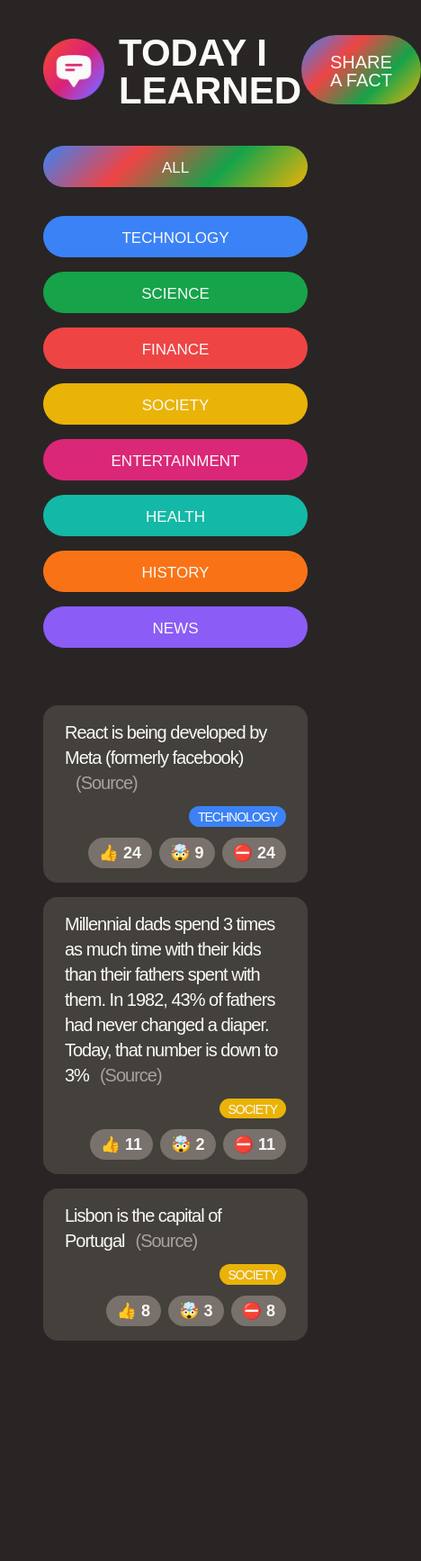
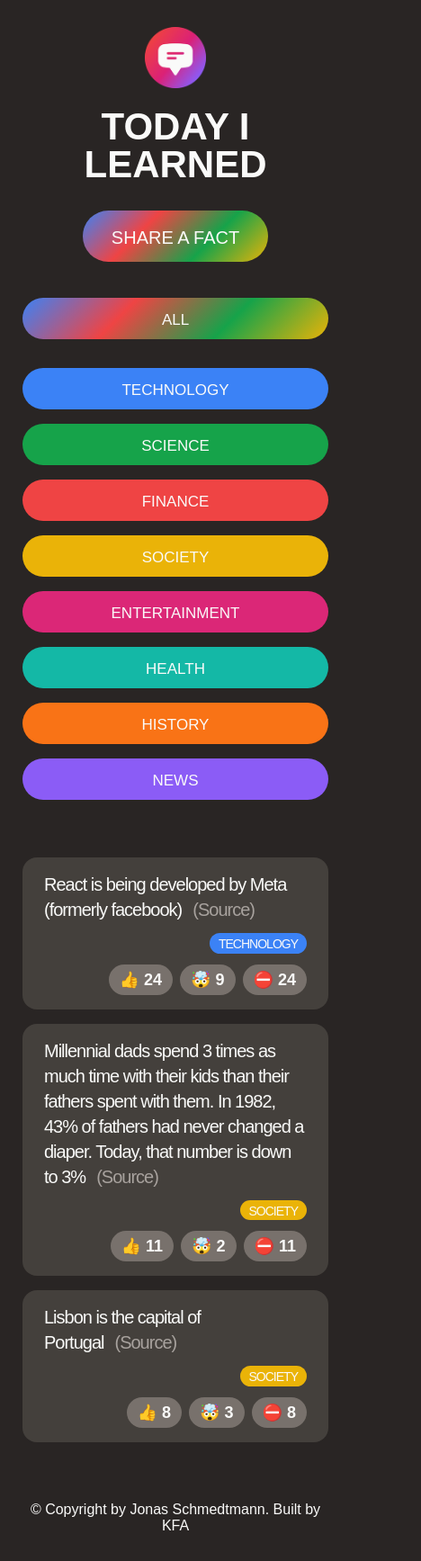
Before and after one commit to Kavin-crew/crash-course-fullstack-react, a React (Create React App) app in the folder today-i-learned/: page / in a window 390 px wide. Shown: the whole page at 90% size, 468 px wide, since content can reach past the window. Before the commit the page ends 1538 px from the top, so only its background shows below. Built offline with nearby package versions, Linux system fonts and the light colour scheme; a web font is replaced by a local one.

Commit message:
add footer, new fact, updated new form

```diff
--- a/today-i-learned/src/App.js
+++ b/today-i-learned/src/App.js
@@ -47,14 +47,21 @@ const initialFacts = [
 ];
 function App() {
   const [showForm, setShowForm] = useState(false);
+  const [facts, setFacts] = useState(initialFacts);
+
   return (
     <>
       <Header showForm={showForm} setShowForm={setShowForm} />
-      {showForm ? <NewFactForm /> : null}
+      {showForm ? (
+        <NewFactForm setFacts={setFacts} setShowForm={setShowForm} />
+      ) : null}
       <main className="main">
         <CategoryFilter />
-        <FactList />
+        <FactList facts={facts} />
       </main>
+      <footer>
+        <Footer />
+      </footer>
     </>
   );
 }
@@ -94,8 +101,88 @@ function Header({ showForm, setShowForm }) {
   );
 }
 
-function NewFactForm() {
-  return <form className="fact-form"></form>;
+// to check if url input is valid url
+function isValidHttpUrl(string) {
+  let url;
+  try {
+    url = new URL(string);
+  } catch (_) {
+    return false;
+  }
+  return url.protocol === 'http:' || url.protocol === 'https:';
+}
+
+function NewFactForm({ setFacts, setShowForm }) {
+  const [text, setText] = useState('');
+  const [source, setSource] = useState('http://example.com');
+  const [category, setCategory] = useState('');
+  const textLength = text.length;
+
+  function handleSubmit(e) {
+    // 1. Prevent browser reload
+    e.preventDefault();
+
+    // 2. Check if data is valid.
+    // if so, create new fact
+    if (text && isValidHttpUrl(source) && category && textLength <= 200) {
+      console.log('there is data');
+    }
+
+    // 3. Create a new fact object
+    const newFact = {
+      id: Math.round(Math.random() * 1000000),
+      // in javascript, if the key and value is same example text : text,
+      // we can simple use text alone, same goes to source and category
+      text,
+      source,
+      category,
+      votesInteresting: 0,
+      votesMindblowing: 0,
+      votesFalse: 0,
+      createdIn: new Date().getFullYear(),
+    };
+
+    // 4. Add the new fact to the UI: add the fact to state
+    setFacts(facts => [newFact, ...facts]);
+    // 5. Reset input fields
+    setText('');
+    setSource('');
+    setCategory('');
+
+    // 6. Close the form
+    setShowForm(false);
+
+    console.log(text, source, category);
+  }
+
+  return (
+    <form className="fact-form" onSubmit={handleSubmit}>
+      <input
+        type="text"
+        placeholder="Share a fact with the world..."
+        value={text}
+        onChange={e => {
+          setText(e.target.value);
+        }}
+      />
+      <span>{200 - textLength}</span>
+      <input
+        type="text"
+        placeholder="http://example.com"
+        value={source}
+        onChange={e => setSource(e.target.value)}
+      />
+      <select value={category} onChange={e => setCategory(e.target.value)}>
+        <option value="">Choose category:</option>
+        {CATEGORIES.map(cat => (
+          <option key={cat.name} value={cat.name}>
+            {cat.name.charAt(0).toUpperCase() + cat.name.slice(1)}
+          </option>
+        ))}
+      </select>
+      <button className="btn btn-large">Post</button>
+    </form>
+  );
 }
 
 function CategoryFilter() {
@@ -121,9 +208,7 @@ function CategoryFilter() {
   );
 }
 
-function FactList() {
-  const facts = initialFacts;
-
+function FactList({ facts }) {
   return (
     <section>
       <ul className="facts-list">
@@ -167,4 +252,29 @@ function Fact({ fact }) {
   );
 }
 
+function Footer() {
+  return (
+    <p className="copyright">
+      <span>&copy; Copyright by </span>
+      <a
+        className="twitter-link"
+        target="_blank"
+        href="https://twitter.com/jonasschmedtman"
+        rel="noreferrer"
+      >
+        Jonas Schmedtmann
+      </a>
+      <span>. Built by </span>
+      <a
+        className="github"
+        target="_blank"
+        href="https://github.com/Kavin-crew"
+        rel="noreferrer"
+      >
+        KFA
+      </a>
+    </p>
+  );
+}
+
 export default App;
--- a/today-i-learned/src/style.css
+++ b/today-i-learned/src/style.css
@@ -11,6 +11,12 @@ body {
   padding: 48px 64px;
 }
 
+@media (max-width: 1000px) {
+  body {
+    padding: 30px 25px;
+  }
+}
+
 /* MAIN LAYOUT */
 #root {
   max-width: 1500px;
@@ -22,6 +28,14 @@ body {
   display: flex;
   align-items: center;
   justify-content: space-between;
+}
+
+@media (max-width: 900px) {
+  .header {
+    justify-content: center;
+    flex-direction: column;
+    row-gap: 30px;
+  }
 }
 
 .main {
@@ -44,6 +58,12 @@ body {
   gap: 16px;
 }
 
+@media (max-width: 900px) {
+  .logo {
+    flex-direction: column;
+  }
+}
+
 .logo img {
   width: 68px;
   height: 68px;
@@ -55,6 +75,12 @@ h1 {
   font-family: 'Coiny', sans-serif;
   line-height: 1;
   margin-top: 6px;
+}
+
+@media (max-width: 900px) {
+  h1 {
+    text-align: center;
+  }
 }
 
 .category {
@@ -210,10 +236,6 @@ ul {
 }
 
 @media (max-width: 1000px) {
-  body {
-    padding: 32px 48px;
-  }
-
   .fact-form {
     flex-direction: column;
     align-items: stretch;
```
Also changed, not shown: 1 other file (tests, documents, lock files or other folders).
